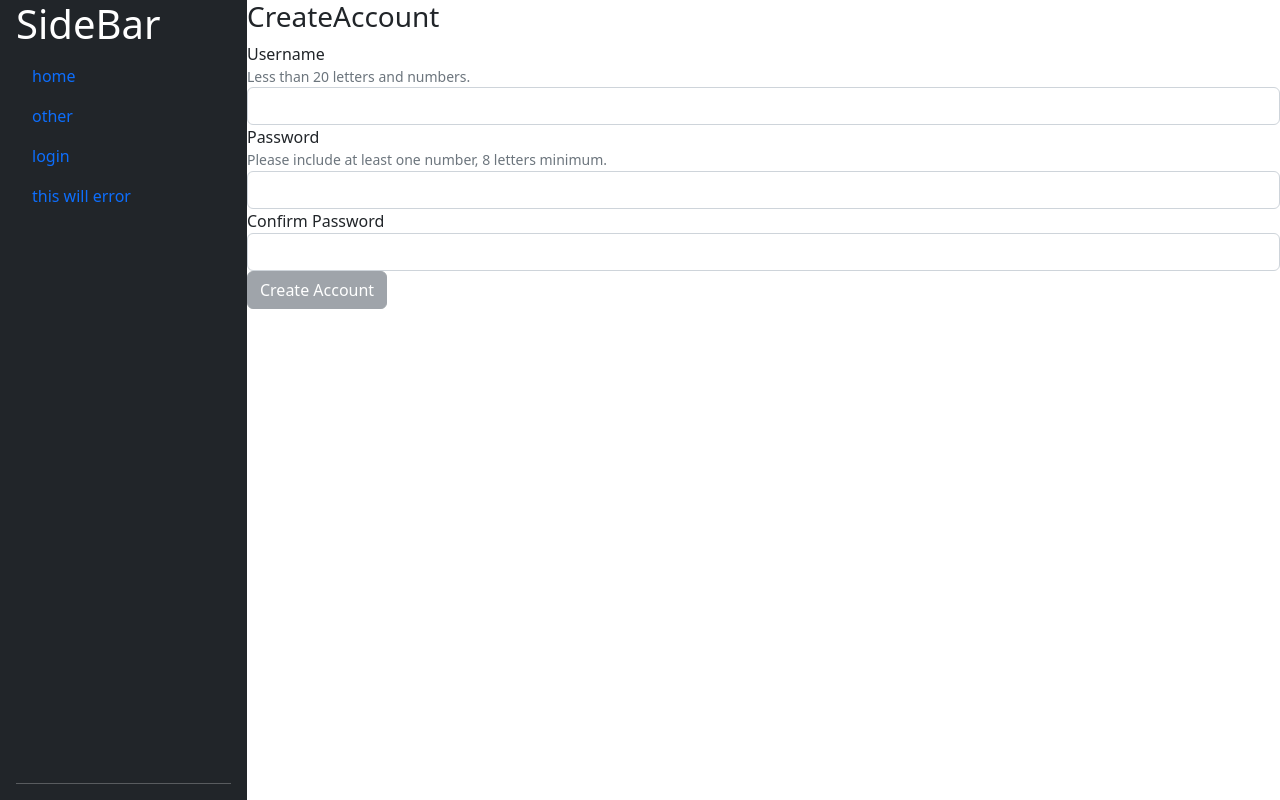
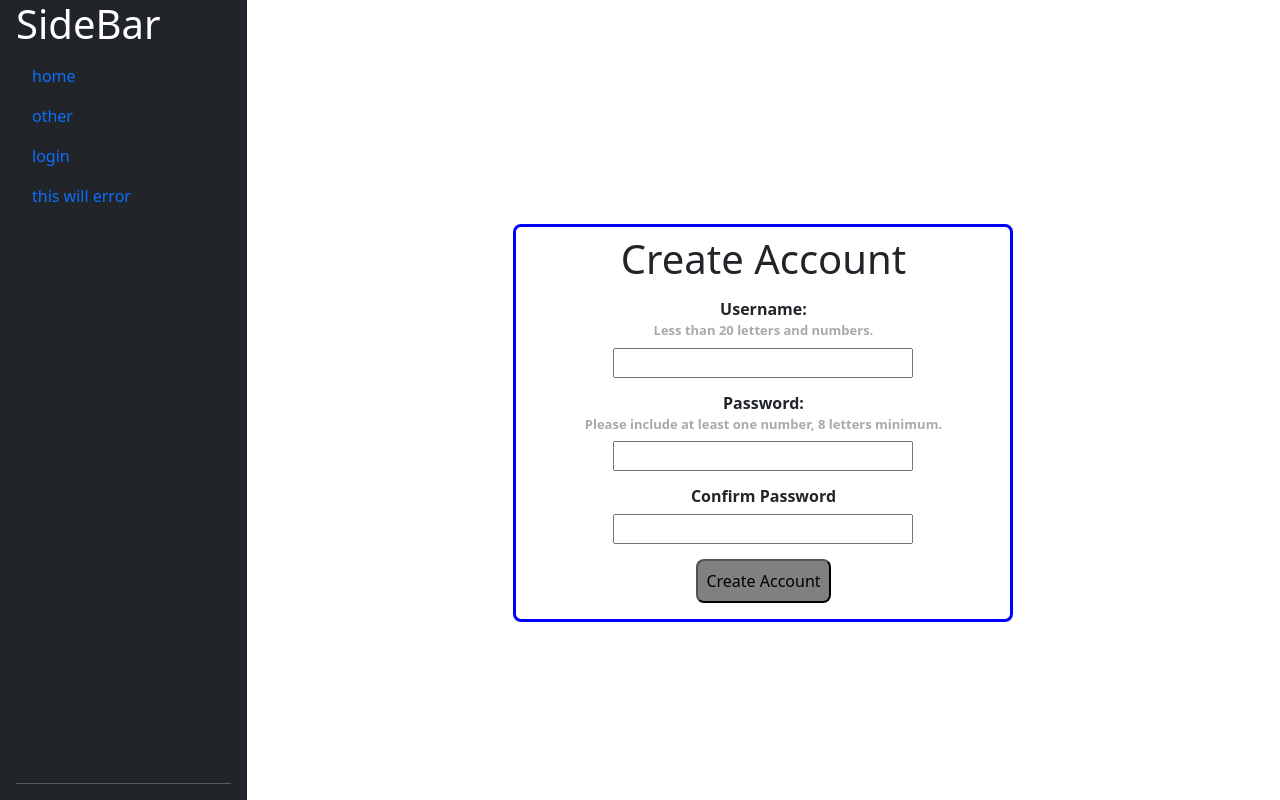
Before and after one commit to phinziegler/Senior-Project-Group-18, a React (Create React App) app: page /create-account in a window 1280 px wide. Built offline with nearby package versions, Linux system fonts and the light colour scheme; no server answers.

Commit message:
finished basic ui for login and account creation

```diff
--- a/src/client/components/CreateAccount.tsx
+++ b/src/client/components/CreateAccount.tsx
@@ -50,47 +50,49 @@ export default class CreateAccount extends React.Component<{}, CreateAccountStat
         const buttonDisabled = this.state.password != this.state.confirm || this.state.password == "" || this.state.username == "";
         const passwordRegex = "^(?=.*.)(?=.*\\d).{8,}$";
         return <React.Fragment>
-            <h3>CreateAccount</h3>
+           <div className='login-box'>
+                <h1 style={{margin: '1vh'}}>Create Account</h1>
                 <form onSubmit={this.newAccount}>
                     {/* USERNAME */}
-                <div className="form-group">
-                    <label htmlFor="username">Username</label>
-                    <div className="text-muted small">Less than 20 letters and numbers.</div>
+                    <div className="text-input">
+                        <label htmlFor="username">Username:
+                            <div className="context-text">Less than 20 letters and numbers.</div>
+                        </label>
+                        <div></div>
                         <input
                             pattern="^[\d\w]{1,20}$"                            // only letters and numbers, between 1 and 20 characters long
                             onChange={(e) => this.setState({ username: e.target.value })}
                             value={this.state.username}
-                        className={`form-control ${this.state.usernameTaken ? "is-invalid" : ""}`}
+                            className={`${this.state.usernameTaken ? "is-invalid" : ""}`}
                             id="username"
                             required={true}
                             type="text" />
-                    {this.state.usernameTaken && <span className="text-danger small">This username has already been taken!</span>}
+                        <div>{this.state.usernameTaken && <span className="text-danger small">This username has already been taken!</span>}</div>
                     </div>
 
                     {/* PASSWORD */}
-                <div className="form-group">
-                    <label htmlFor="password">Password
-                        <div className="text-muted small">Please include at least one number, 8 letters minimum.</div>
+                    <div className="text-input">
+                        <label htmlFor="password">Password:
+                            <div className="context-text">Please include at least one number, 8 letters minimum.</div>
                         </label>
-
+                        <div></div>
                         <input
                             pattern={passwordRegex}    // Minimum eight characters, at least one letter and one number: https://stackoverflow.com/a/21456918
                             onChange={(e) => this.setState({ password: e.target.value })}
                             value={this.state.password}
-                        className="form-control"
                             id="password"
                             required={true}
                             type="password" />
                     </div>
 
                     {/* CONFIRM */}
-                <div className="form-group">
+                    <div className="text-input">
                         <label htmlFor="confirm-password">Confirm Password</label>
+                        <div></div>
                         <input
                             pattern={passwordRegex}
                             onChange={(e) => this.setState({ confirm: e.target.value })}
                             value={this.state.confirm}
-                        className="form-control"
                             id="confirm-password"
                             required={true}
                             type="password" />
@@ -101,10 +103,11 @@ export default class CreateAccount extends React.Component<{}, CreateAccountStat
                         <input
                             disabled={buttonDisabled}
                             value="Create Account"
-                        className={"btn " + (buttonDisabled ? "btn-secondary" : "btn-primary")}
+                            className={(buttonDisabled ? "submit-button-disabled" : "submit-button")}
                             type="submit" />
                     </div>
                 </form>
+            </div>
         </React.Fragment>
     }
 }
--- a/src/client/components/Login.tsx
+++ b/src/client/components/Login.tsx
@@ -4,6 +4,7 @@ import Environments from "../../shared/Environments";
 import ServerRoutes from "../../shared/ServerRoutes";
 import User from "../../shared/User";
 import { POST } from "../fetch";
+import '../styles/style.css';
 
 interface LoginProps {
     setUser: (user: User) => void;
@@ -47,7 +48,8 @@ export default class Other extends React.Component<LoginProps, loginState> {
                 this.setState({ status: "Success", statusClass: "text-success" });
                 return res.json();
             }
-            this.setState({ status: "Invalid username or password", statusClass: "text-danger" });
+            alert("Invalid username or password");
+            //this.setState({ status: "Invalid username or password", statusClass: "text-danger" });
         }).then((data) => {
             if (!data) {
                 return;
@@ -66,23 +68,27 @@ export default class Other extends React.Component<LoginProps, loginState> {
 
         return (
             <>
-                <h1>Login</h1>
+                <div className='login-box'>
+                    <h1 style={{margin: '1vh'}}>Login</h1>
                     <form onSubmit={(event) => {
                         event.preventDefault();     // the page reloads by default when you press submit, but this behavior is not desired
                         this.login();
                     }}>
                         {this.state.status && <p className={this.state.statusClass}>{this.state.status}</p>}
 
-                    <label htmlFor="username">username</label>
+                        <div className='text-input'>
+                            <label htmlFor="username">username:&nbsp;</label>
                             <input value={this.state.username} onChange={(e) => this.setState({ username: e.target.value })} id="username" type="text" />
-
-                    <label htmlFor="password">password</label>
+                        </div>
+                        <div className='text-input'>
+                            <label htmlFor="password">password:&nbsp;</label>
                             <input value={this.state.password} onChange={(e) => this.setState({ password: e.target.value })} id="password" type="password" />
-
-                    <button type="submit">Submit</button>
+                        </div>
+                        <div><button className='btn submit-button' type="submit">Submit</button></div>
                     </form>
 
-                <span>No account? <Link to={"/create-account"}>Create one!</Link></span>
+                    <div style={{'marginBottom': '1vh'}}>No account? <Link to={"/create-account"}>Create one!</Link></div>
+                </div>
             </>
         )
     }
--- a/src/client/styles/style.css
+++ b/src/client/styles/style.css
@@ -10,3 +10,66 @@
 .sidebar-item {
     padding-right: 100px;
 }
+
+.login-box {
+    width: 50vw;
+    max-width: 500px;
+    text-align: center;
+    margin: auto;
+    margin-top: 28vh;
+    border-style: solid;
+    border-color: blue;
+    border-radius: 8px;
+}
+
+.text-input {
+    margin-top: .5vw;
+    margin-bottom: .5vw;
+    font-weight: bold;
+    display: inline-block;
+}
+
+.text-input > input {
+    width: 30vw;
+    max-width: 300px;
+    min-width: 50px;
+    margin-top: .5vw;
+}
+
+.text-input > label {
+    font-size: max(min(2vh, 20px), 15px);
+}
+
+.text-input > label > .context-text{
+    font-size: max(min(2vh, 13px), 10px);
+    color:darkgray;
+}
+
+.submit-button {
+    transition-duration: 0.4s;
+    background-color:green;
+    color: white;
+    margin-top: 1vh;
+    margin-bottom: 2vh;
+    border-color: black;
+    border-width: 2px;
+    border-radius: 8px;
+    padding: 1vh;
+}
+
+.submit-button-disabled {
+    background-color:grey;
+    color: black;
+    margin-top: 1vh;
+    margin-bottom: 2vh;
+    border-color: black;
+    border-width: 2px;
+    border-radius: 8px;
+    padding: 1vh;
+}
+
+.submit-button:hover {
+    background-color: white;
+    color: green;
+    border-color: green;
+}
```
Lines whose indentation alone changed are shown as unchanged.
